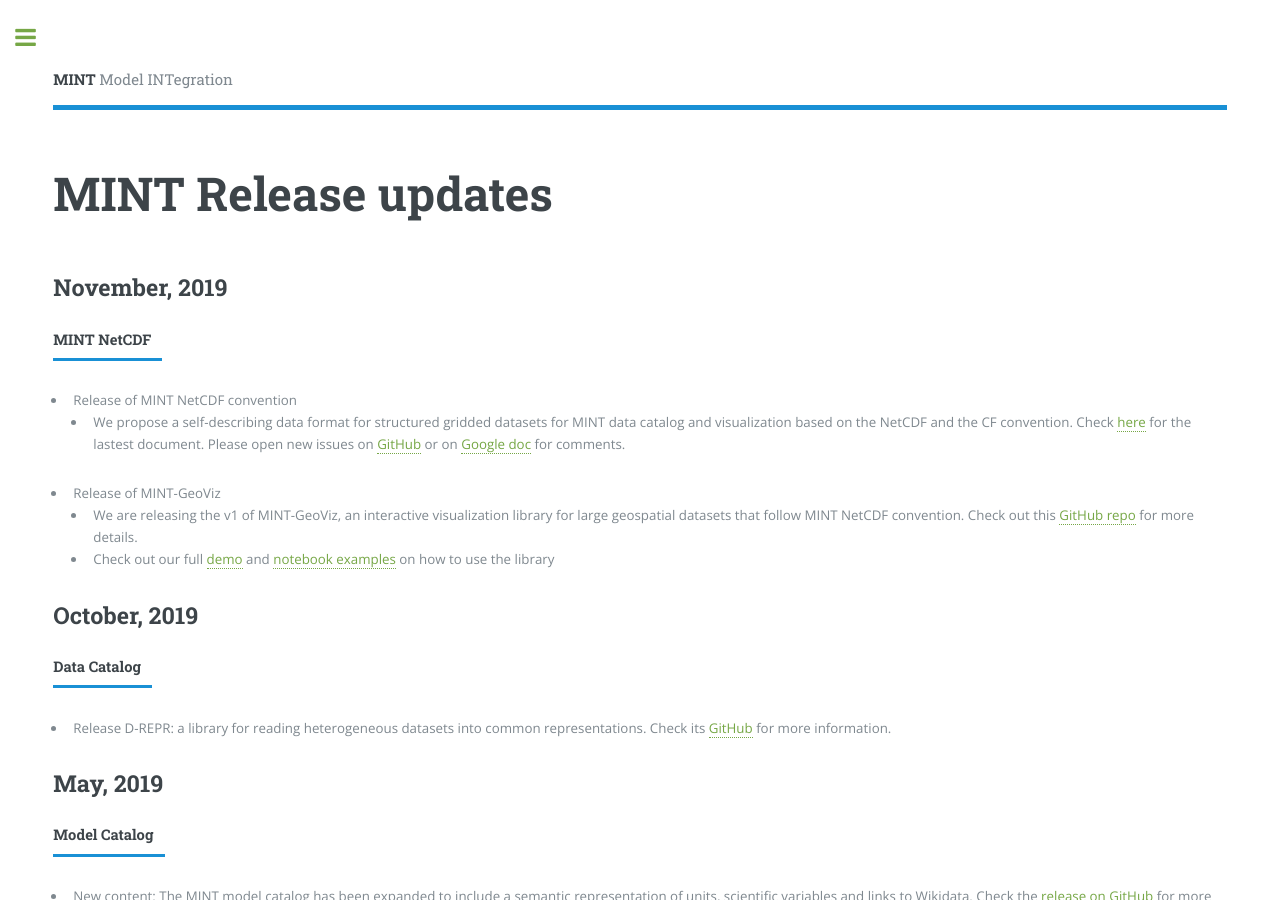
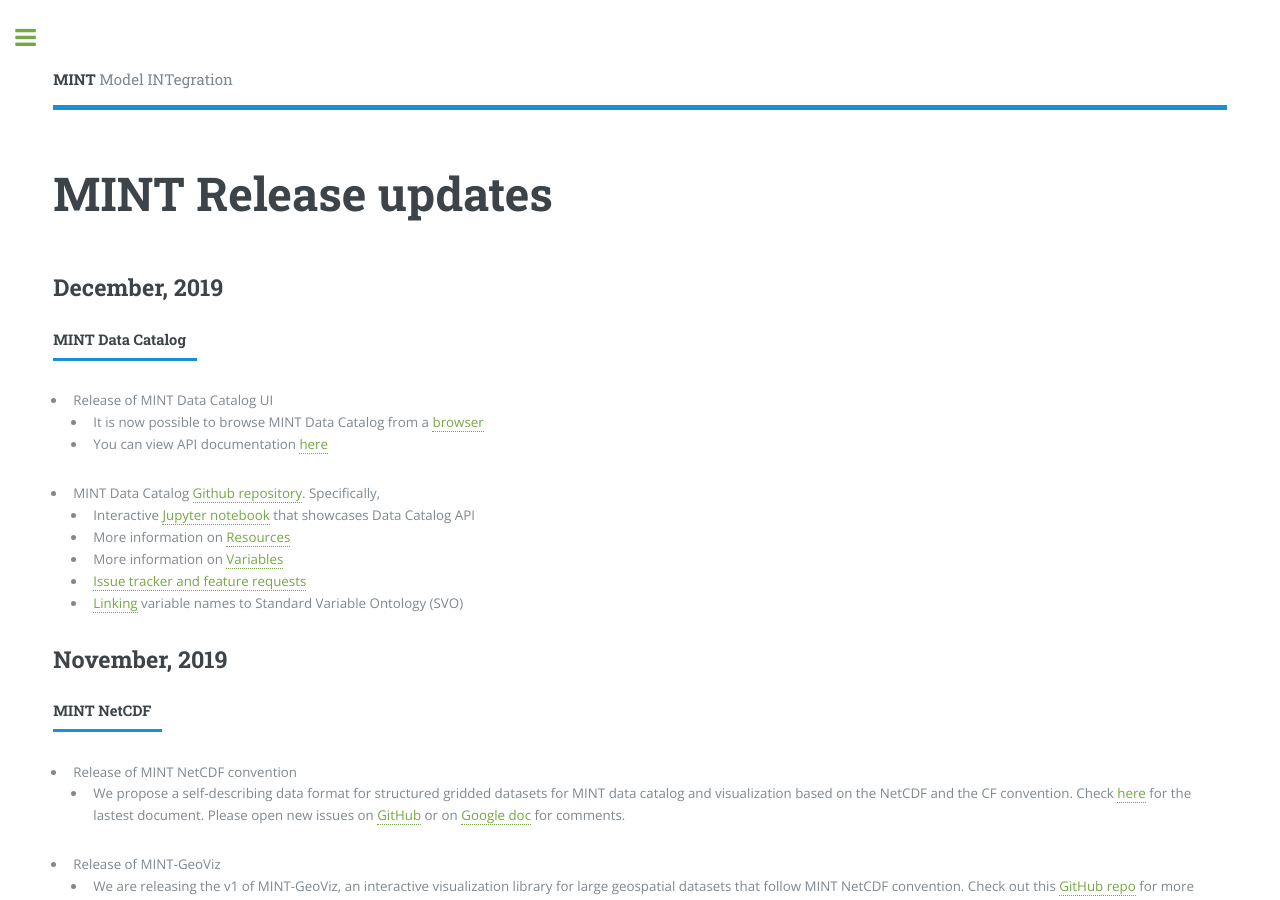
Before and after one commit to KnowledgeCaptureAndDiscovery/MINT, a Jekyll site: the page built from releases.md, in a window 1280 px wide and 900 px high. Built offline with Jekyll 4.4.1, drawn with Linux system fonts in a browser that asks for light colours.

Commit message:
Update releases.md

```diff
--- a/releases.md
+++ b/releases.md
@@ -3,6 +3,29 @@
 title: MINT Release updates
 ---
 <section id="overview">
+    <header class="major">
+        <h2>December, 2019</h2>
+        <h4>MINT Data Catalog</h4>
+    </header>
+        <ul>
+        <li>Release of MINT Data Catalog UI
+        	<ul>
+			<li> It is now possible to browse MINT Data Catalog from a <a href="https://data-catalog.mint.isi.edu/">browser</a></li>
+			<li> You can view API documentation <a href="https://data-catalog.mint.isi.edu/documentation">here</a></li>
+        	</ul>
+        </li>
+	<li>
+		MINT Data Catalog <a href="https://github.com/mintproject/MINT-DataCatalog-Public">Github repository</a>. Specifically,
+		<ul>
+			<li>Interactive <a href="https://mybinder.org/v2/gh/mintproject/MINT-DataCatalog-Public/master?filepath=%2Fdemo%2Fapi_demo.ipynb">Jupyter notebook</a> that showcases Data Catalog API</li>
+			<li>More information on <a href="https://github.com/mintproject/MINT-DataCatalog-Public/blob/master/docs/resources.md">Resources</a></li>
+			<li>More information on <a href="https://github.com/mintproject/MINT-DataCatalog-Public/blob/master/docs/variables.md">Variables</a></li>
+			<li><a href="https://github.com/mintproject/MINT-DataCatalog-Public/issues">Issue tracker and feature requests</a></li>
+			<li><a href="">Linking</a> variable names to Standard Variable Ontology (SVO)</li>
+
+		</ul>
+	</li>
+	</ul>
 
     <header class="major">
         <h2>November, 2019</h2>
```
